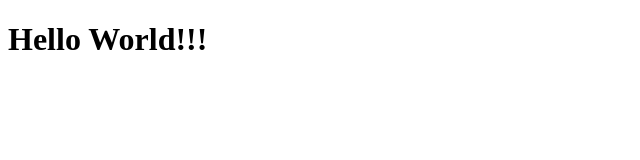
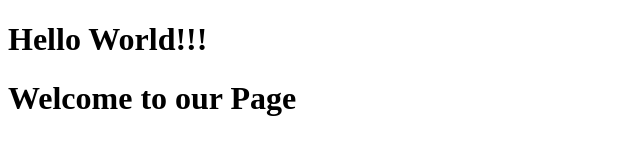
Before and after one commit to GPTMudhol/newRepo, a plain HTML site: page index.html in a window 1280 px wide. Shown: the whole page, without its empty margins (0-640 px from the left). Drawn offline with Linux system fonts and the light colour scheme.

Commit message:
Update index.html
adding h1

```diff
--- a/index.html
+++ b/index.html
@@ -7,5 +7,6 @@
 </head>
 <body>
     <h1>Hello World!!!</h1>
+    <h1>Welcome to our Page</h1>
 </body>
 </html>
```
